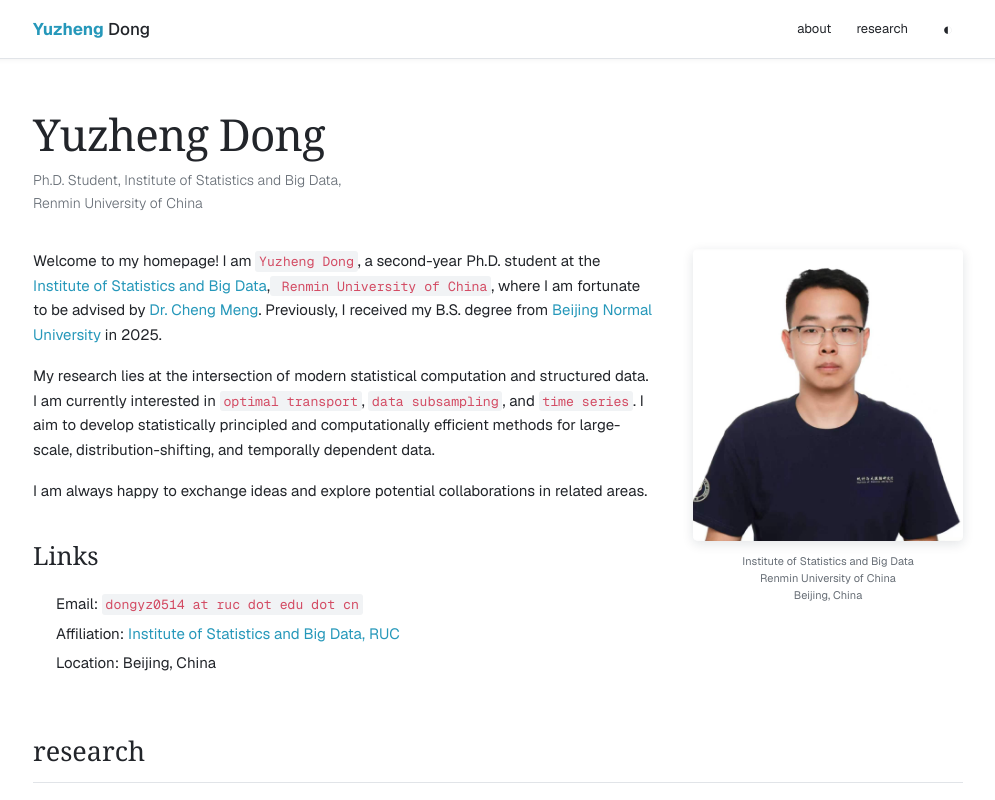
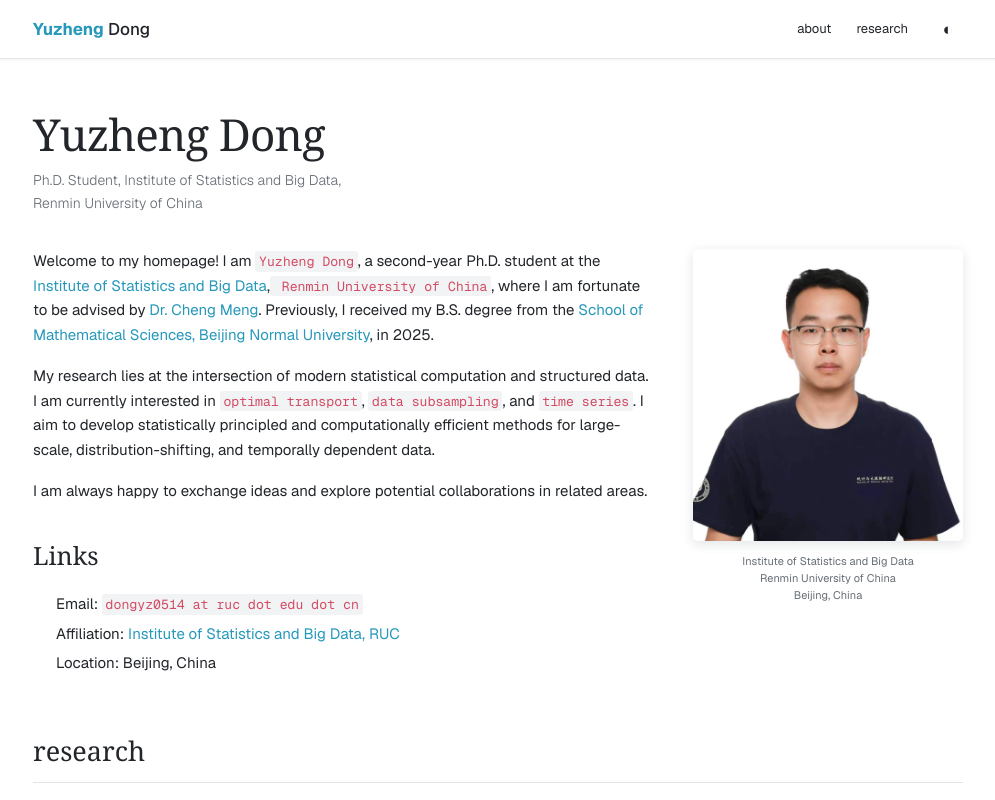
Before and after one commit to yuzheng0514-rgb/myhomepage, a Next.js app: page / in a window 1280 px wide. Shown: the top 800 px of the page, without its empty margins (142-1137 px from the left). Built offline with nearby package versions, Linux system fonts and the light colour scheme.

Commit message:
Correct undergraduate affiliation

```diff
--- a/app/page.tsx
+++ b/app/page.tsx
@@ -73,7 +73,7 @@ export default function Home() {
               at the <a href="https://isbd.ruc.edu.cn/" target="_blank" rel="noreferrer">Institute of Statistics and Big Data</a>,
               <code> Renmin University of China</code>, where I am fortunate to be advised by
               <a href="https://cheng-bdal.github.io/" target="_blank" rel="noreferrer"> Dr. Cheng Meng</a>.
-              Previously, I received my B.S. degree from <a href="https://www.bnu.edu.cn/" target="_blank" rel="noreferrer">Beijing Normal University</a> in 2025.
+              Previously, I received my B.S. degree from the <a href="https://www.bnu.edu.cn/" target="_blank" rel="noreferrer">School of Mathematical Sciences, Beijing Normal University</a>, in 2025.
             </p>
             <p>
               My research lies at the intersection of modern statistical computation and structured
```
